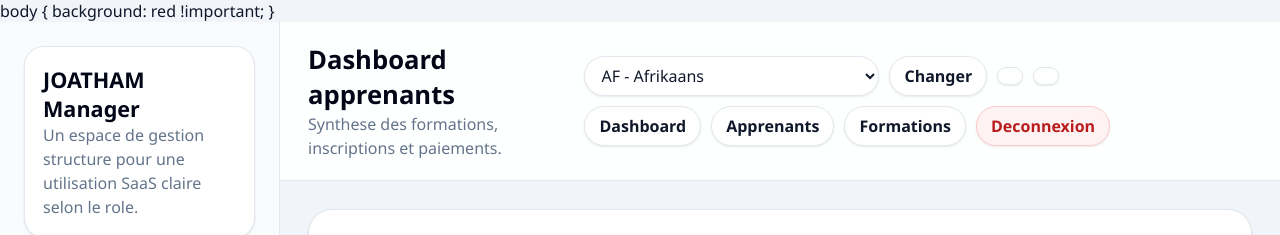
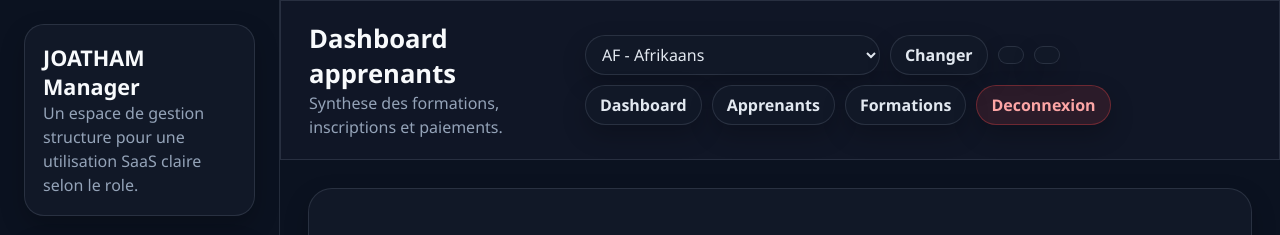
Before and after one commit to CCPJOATHAM/joatham-manager-saas, a Django app: template joatham_apprenants/templates/joatham_apprenants/dashboard.html in a window 1280 px wide. Shown: the top 235 px of the page. Run offline with Django 5.2, Linux system fonts and the light colour scheme; the template is opened without the code that fills it, so the values that code supplies are empty.

Commit message:
Fix dark blue dashboard design consistency

```diff
--- a/joatham_dashboard/templates/joatham_dashboard/base.html
+++ b/joatham_dashboard/templates/joatham_dashboard/base.html
@@ -5,29 +5,26 @@
     <meta charset="utf-8">
     <meta name="viewport" content="width=device-width, initial-scale=1">
     <title>{% block page_title %}JOATHAM Manager{% endblock %}</title>
-    body {
-    background: red !important;
-}
     <style>
 :root {
-    --page-bg: #F1F5F9;
-    --surface: #FFFFFF;
-    --surface-soft: #F8FAFC;
-    --sidebar-bg: #FAFBFC;
-    --text: #0F172A;
-    --text-strong: #020617;
-    --muted: #64748B;
-    --muted-light: #94A3B8;
+    --page-bg: #0B1220;
+    --surface: #111827;
+    --surface-soft: #0F172A;
+    --sidebar-bg: #0B1220;
+    --text: #E2E8F0;
+    --text-strong: #F8FAFC;
+    --muted: #94A3B8;
+    --muted-light: #64748B;
     --primary: #2563EB;
     --primary-light: #3B82F6;
     --primary-hover: #1D4ED8;
-    --line: #E2E8F0;
-    --line-strong: #CBD5E1;
-    --success: #10B981;
+    --line: rgba(148, 163, 184, 0.18);
+    --line-strong: rgba(148, 163, 184, 0.28);
+    --success: #22C55E;
     --warning: #F59E0B;
     --danger: #EF4444;
-    --shadow: 0 1px 3px rgba(0,0,0,0.06), 0 1px 2px rgba(0,0,0,0.04);
-    --shadow-md: 0 4px 10px rgba(15,23,42,0.08);
+    --shadow: 0 10px 24px rgba(0,0,0,0.22);
+    --shadow-md: 0 14px 34px rgba(0,0,0,0.28);
     --radius: 16px;
 }
 
@@ -42,7 +39,7 @@ html, body {
 body {
     margin: 0;
     font-family: "Segoe UI", Tahoma, Geneva, Verdana, sans-serif;
-    background: var(--page-bg);
+    background: #0B1220 !important;
     color: var(--text);
 }
 
@@ -51,6 +48,7 @@ body {
     display: grid;
     grid-template-columns: 280px minmax(0, 1fr);
     width: 100%;
+    background: var(--page-bg);
 }
 
 .sidebar {
@@ -159,6 +157,7 @@ body {
 .main {
     min-width: 0;
     width: 100%;
+    background: var(--page-bg);
 }
 
 .topbar {
@@ -170,8 +169,8 @@ body {
     align-items: center;
     gap: 20px;
     padding: 20px 28px;
-    background: rgba(255,255,255,0.92);
-    border-bottom: 1px solid var(--line);
+    background: rgba(17, 24, 39, 0.95);
+    border: 1px solid rgba(148, 163, 184, 0.18);
     backdrop-filter: blur(14px);
 }
 
@@ -238,13 +237,15 @@ body {
 }
 
 .btn-link.danger {
-    background: #FEF2F2;
-    border-color: #FECACA;
-    color: #B91C1C;
+    background: rgba(239, 68, 68, 0.12);
+    border-color: rgba(239, 68, 68, 0.34);
+    color: #FCA5A5;
 }
 
 .page-content {
     padding: 28px;
+    background: #0B1220 !important;
+    color: #E2E8F0;
 }
 
 .content-card {
```
Also changed, not shown: other parts of joatham_dashboard/templates/joatham_dashboard/base.html (+14 -14 lines), joatham_dashboard/templates/joatham_dashboard/admin.html (+22 -12 lines).
